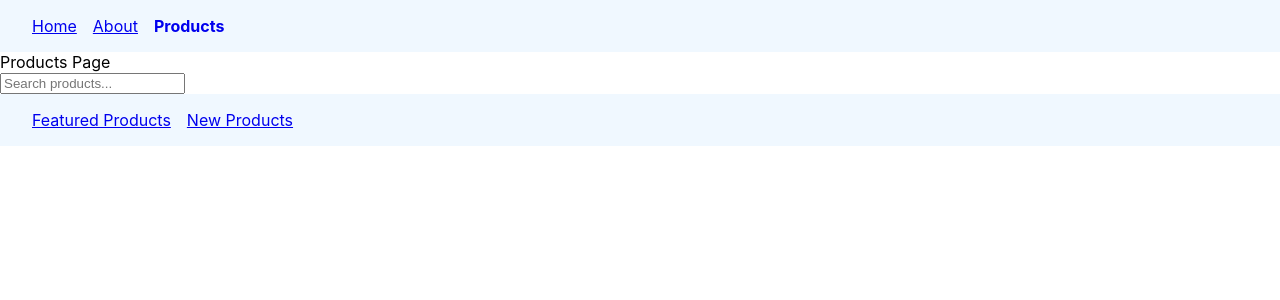
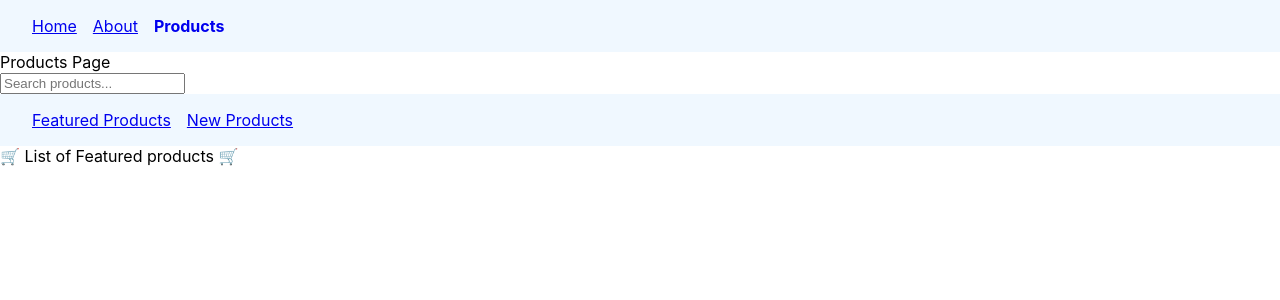
Before and after one commit to CharuMight/react-router-notes, a React (Create React App) app: page /products in a window 1280 px wide. Shown: the top 300 px of the page. Built offline with nearby package versions, Linux system fonts and the light colour scheme.

Commit message:
index route to render child at parent route

```diff
--- a/src/App.js
+++ b/src/App.js
@@ -22,6 +22,8 @@ function App() {
 
         {/* Nested routes to switch view of portion of a page */}
         <Route path='products' element={<Products />}>
+            <Route index element={<Featured />} />
+
             <Route path='featured' element={<Featured />} />
             <Route path='new' element={<New />} />
         </Route>
```
